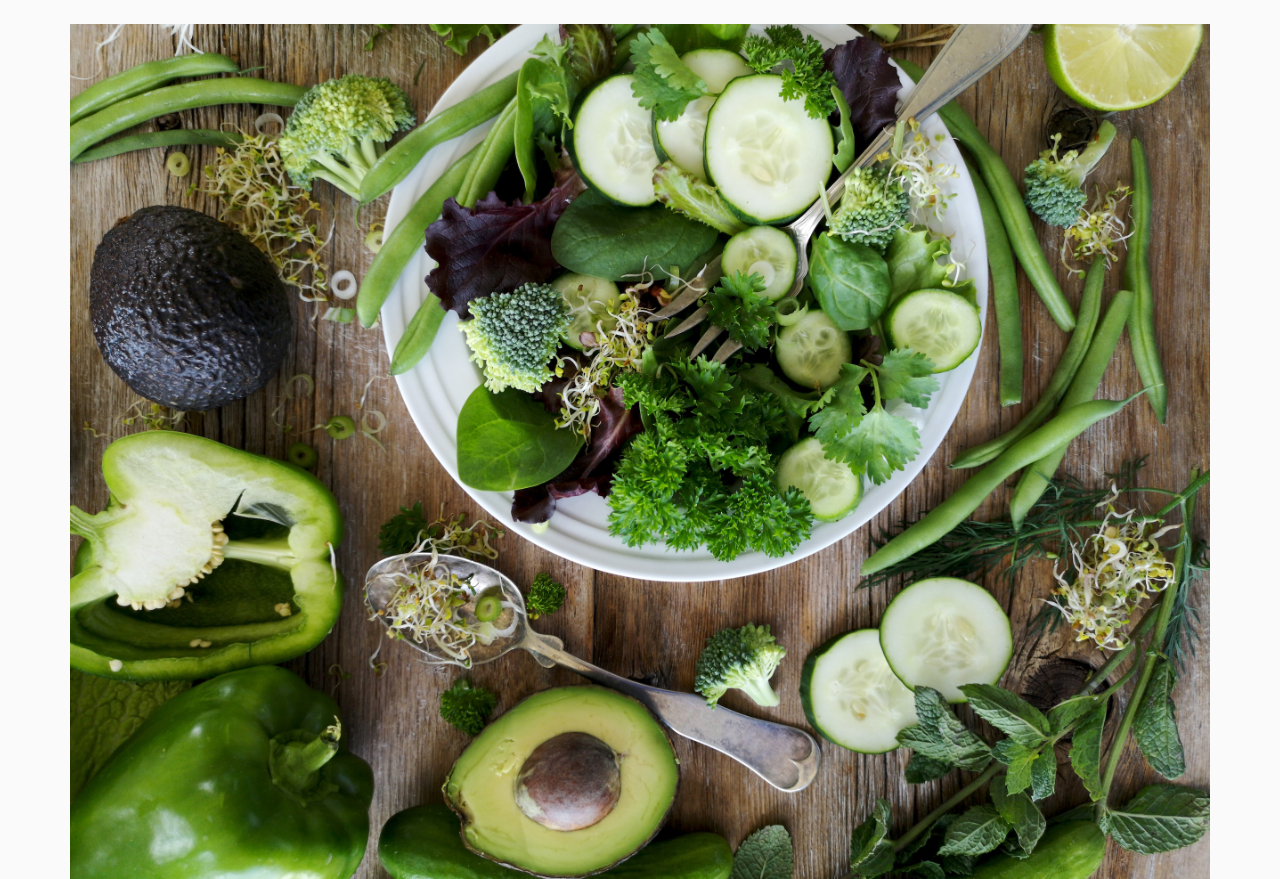
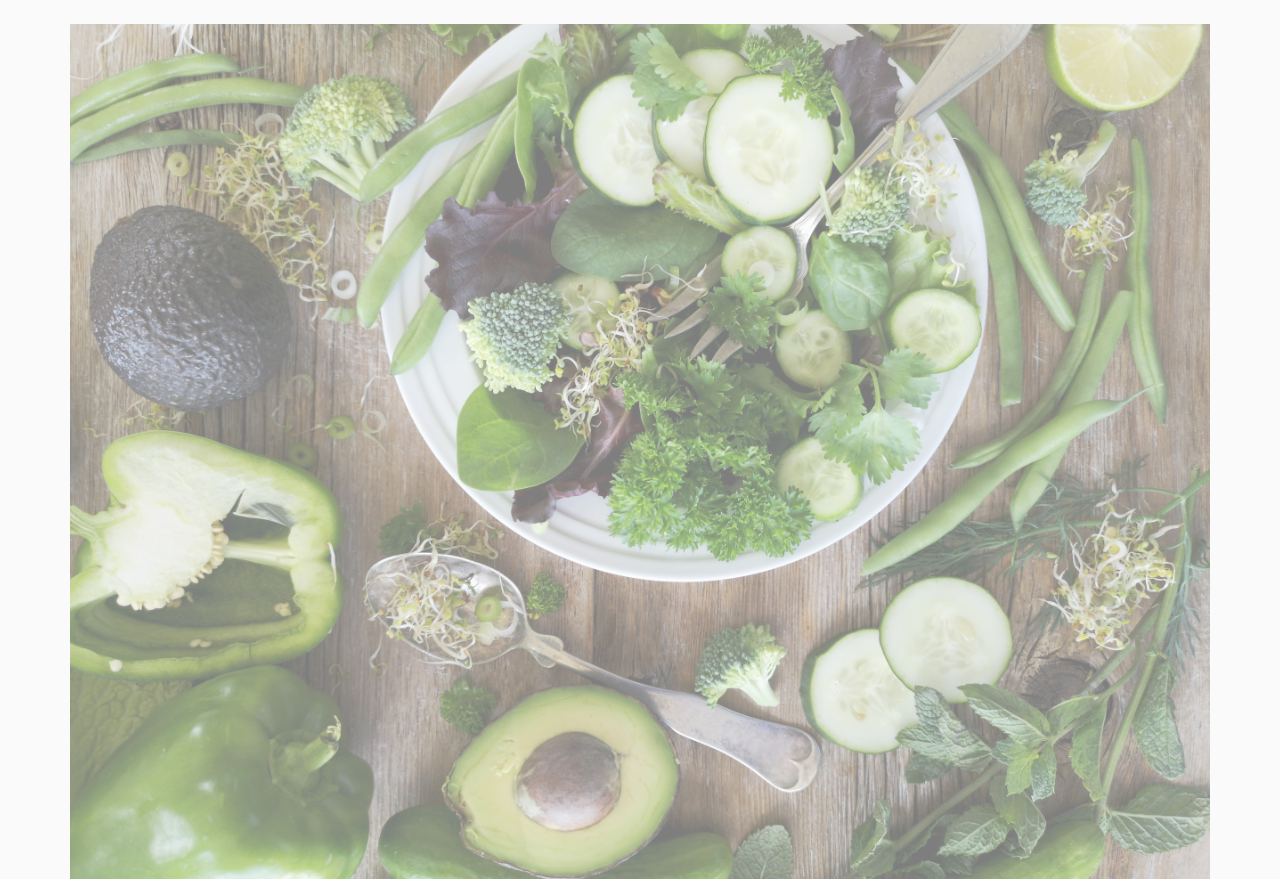
Before and after one commit to Miss24Chimboto/Tambua-Mboga, a Flask app: page / in a window 1280 px wide. Shown: the part 56-935 px from the top of the page. Run offline with Flask 2, Linux system fonts and the light colour scheme; some libraries are stand-ins or nearby versions.

Commit message:
main css changes

```diff
--- a/flask_mboga/static/main.css
+++ b/flask_mboga/static/main.css
@@ -22,6 +22,11 @@ h1, h2, h3, h4, h5, h6 {
 
 .site-header .navbar-nav .nav-link.active {
   font-weight: 500;
+}
+
+.img-fluid {
+  height: auto;
+  opacity: 0.7;
 }
 
 .content-section {
```
